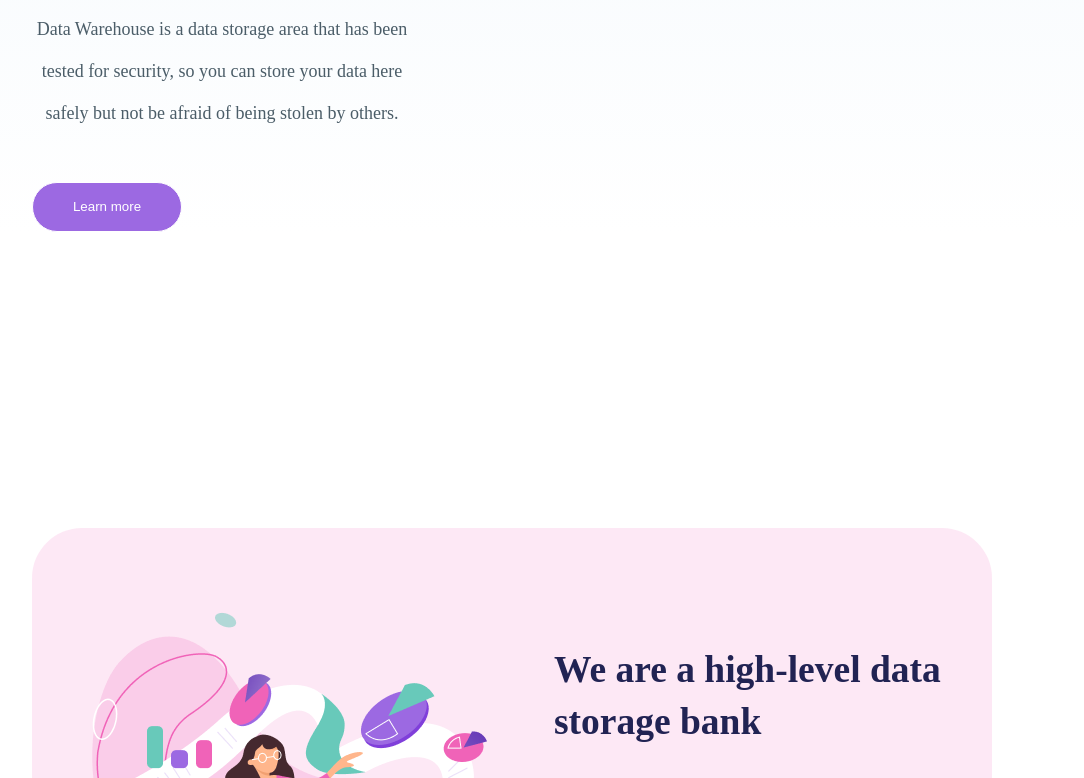
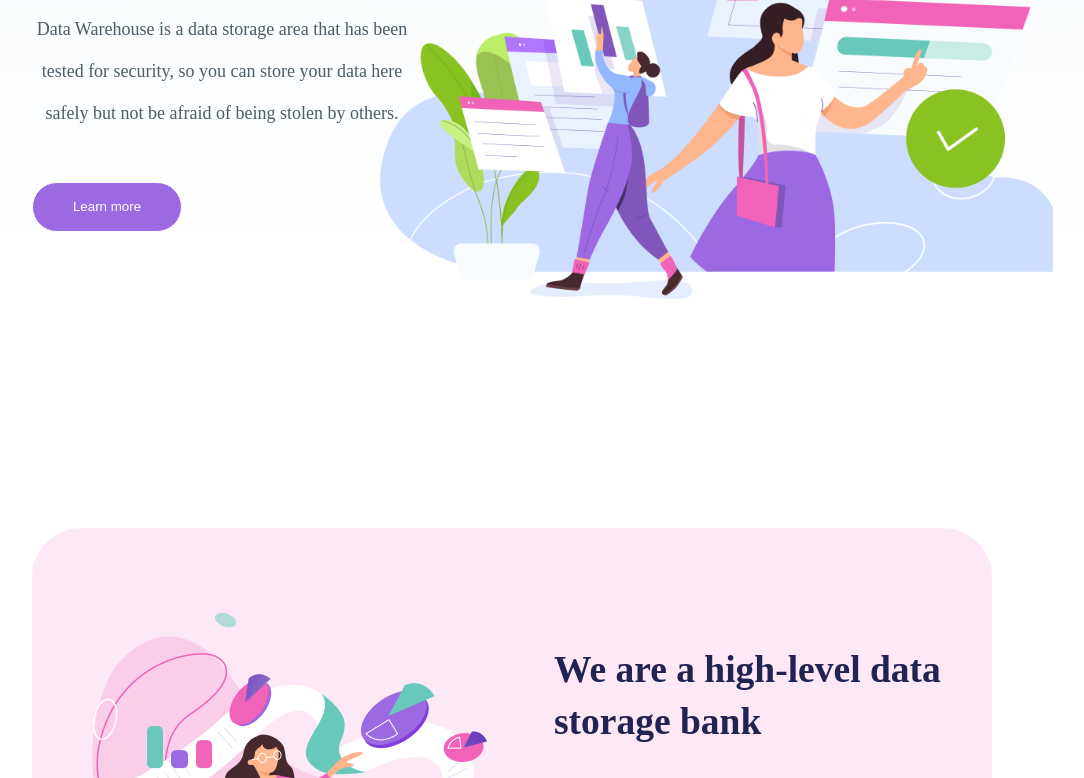
Before and after one commit to annarozanska/Landing-page-rwd, a plain HTML site: page index.html in a window 1280 px wide. Shown: the part 322-1100 px from the top of the page, without its empty margins (128-1212 px from the left). Drawn offline with Linux system fonts and the light colour scheme; the site is published under a folder, as on GitHub Pages, so addresses that start at the root find nothing.

Commit message:
change style.css img

```diff
--- a/style.css
+++ b/style.css
@@ -171,7 +171,7 @@ body {
 	left: 350px;
 	width: 685px;
 	height: 368px;
-	background-image: url(/img/header.png);
+	background-image: url(img/header.png);
 	background-size: cover;
 }
 
```
